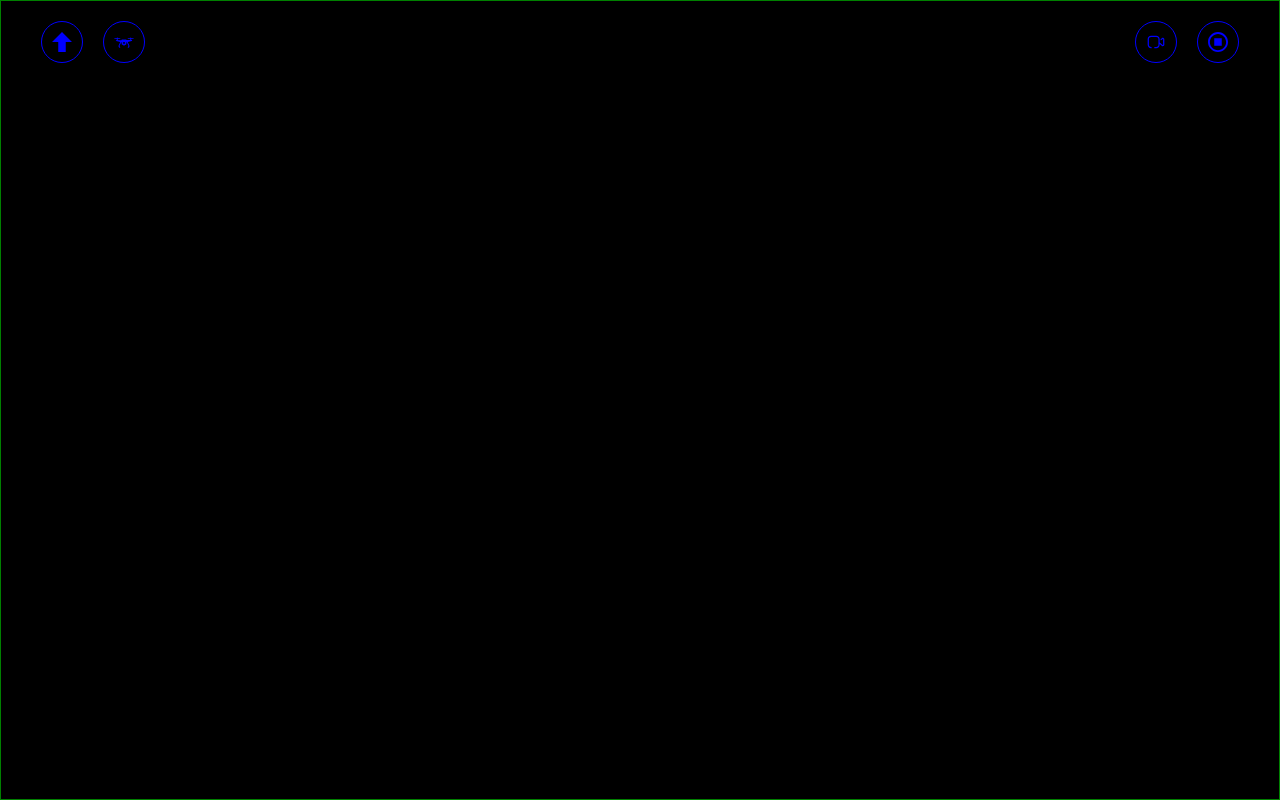
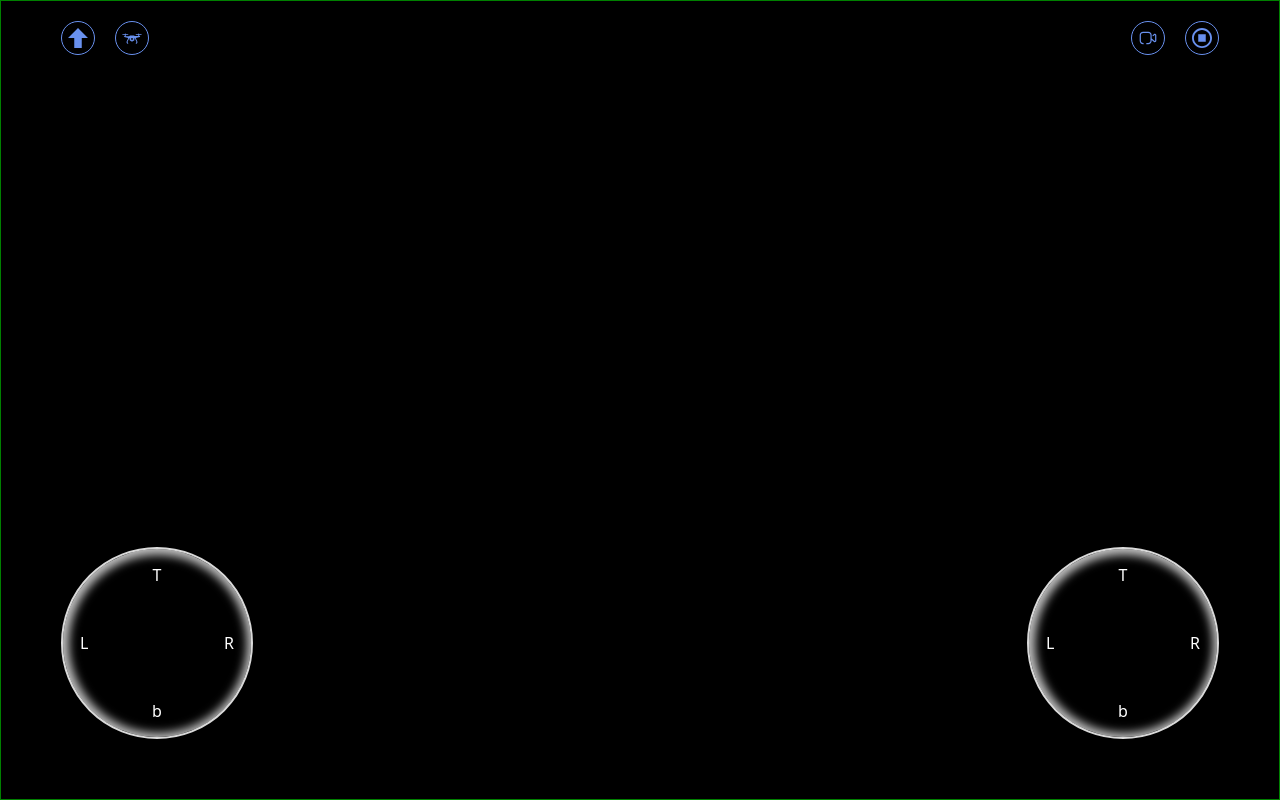
Before and after one commit to Zetonen/tello-interface, a website built with Parcel: page src/index.html in a window 1280 px wide. Built offline with nearby package versions, Linux system fonts and the light colour scheme.

Commit message:
add pults

```diff
--- a/src/partials/example.html
+++ b/src/partials/example.html
@@ -1,3 +1,4 @@
+<div class="container">
   <div class="header">
     <div class="header__move">
       <button class="header__move-btn up btn" type="button">
@@ -24,3 +25,22 @@
       </button>
     </div>
   </div>
+  <div class="footer">
+    <div class="footer-pult">
+      <button class="footer-pult__btn" type="button">T</button>
+      <div class="footer-pult__centerline">
+        <button class="footer-pult__btn" type="button">L</button>
+        <button class="footer-pult__btn" type="button">R</button>
+      </div>
+      <button class="footer-pult__btn" type="button">b</button>
+    </div>
+    <div class="footer-pult">
+      <button class="footer-pult__btn" type="button">T</button>
+      <div class="footer-pult__centerline">
+        <button class="footer-pult__btn" type="button">L</button>
+        <button class="footer-pult__btn" type="button">R</button>
+      </div>
+      <button class="footer-pult__btn" type="button">b</button>
+    </div>
+  </div>
+</div>
--- a/src/sass/pages/_main.scss
+++ b/src/sass/pages/_main.scss
@@ -4,41 +4,85 @@ main {
   left: 0;
   width: 100vw;
   height: 100vh;
-  padding: 20px 40px;
+  padding: 20px 60px 60px;
   border: 1px solid green;
   background-color: #000000;
 }
-.header{
+.container{
+    display: flex;
+    flex-direction: column;
+    justify-content: space-between;
+    width: 100%;
+    height: 100%;
+}
+.header {
   display: flex;
   justify-content: space-between;
-  &__move{
-    &-icon{
+  &__move {
+    &-icon {
       display: block;
       width: 20px;
       height: 20px;
     }
   }
-  &__video{
-    &-icon{
+  &__video {
+    &-icon {
       display: block;
       width: 20px;
       height: 20px;
     }
   }
-  &__move, &__video{
+  &__move,
+  &__video {
     display: flex;
     gap: 20px;
   }
 }
-.wrap{
+.wrap {
   display: flex;
   width: 100%;
   height: 100%;
 }
-.btn{
-  padding: 10px;
+.btn {
+  padding: 6px;
   background-color: transparent;
-  border: 1px solid #0000ff;
+  border: 1px solid #6991ef;
   border-radius: 50%;
-  fill:#0000ff;
+  fill: #6991ef;
+  transform: scale(1);
+
+  &:hover {
+    border: 1px solid #f7f49c;
+    fill: #f7f49c;
+    transform: scale(1.3);
   }
+}
+
+.footer {
+    display: flex;
+    justify-content: space-between;
+  &-pult {
+    display: flex;
+    flex-direction: column;
+    justify-content: space-between;
+    align-items: center;
+    width: 15vw;
+    height: 15vw;
+    padding: 16px;
+    border: 2px solid rgba(255, 255, 255, 0.85);
+    border-radius: 50%;
+    box-shadow: 1px 1px 10px 5px inset #ffffffbf;
+
+    color: #fff;
+    &__btn {
+      display: block;
+      background-color: transparent;
+      border: 1px solid transparent;
+    }
+    &__centerline {
+      display: flex;
+      justify-content: space-between;
+      width: 100%;
+    }
+  }
+}
```
Lines whose indentation alone changed are shown as unchanged.
